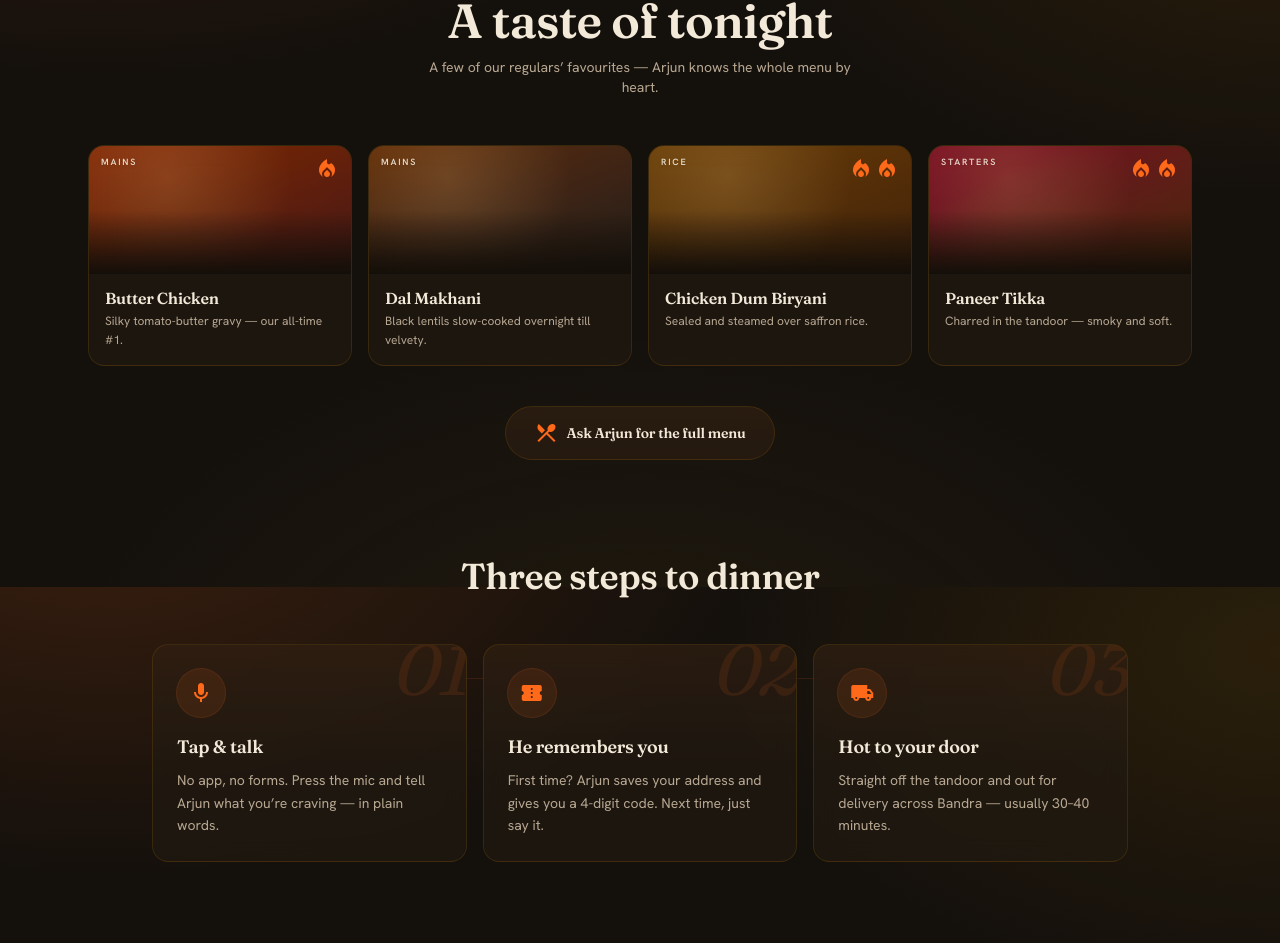
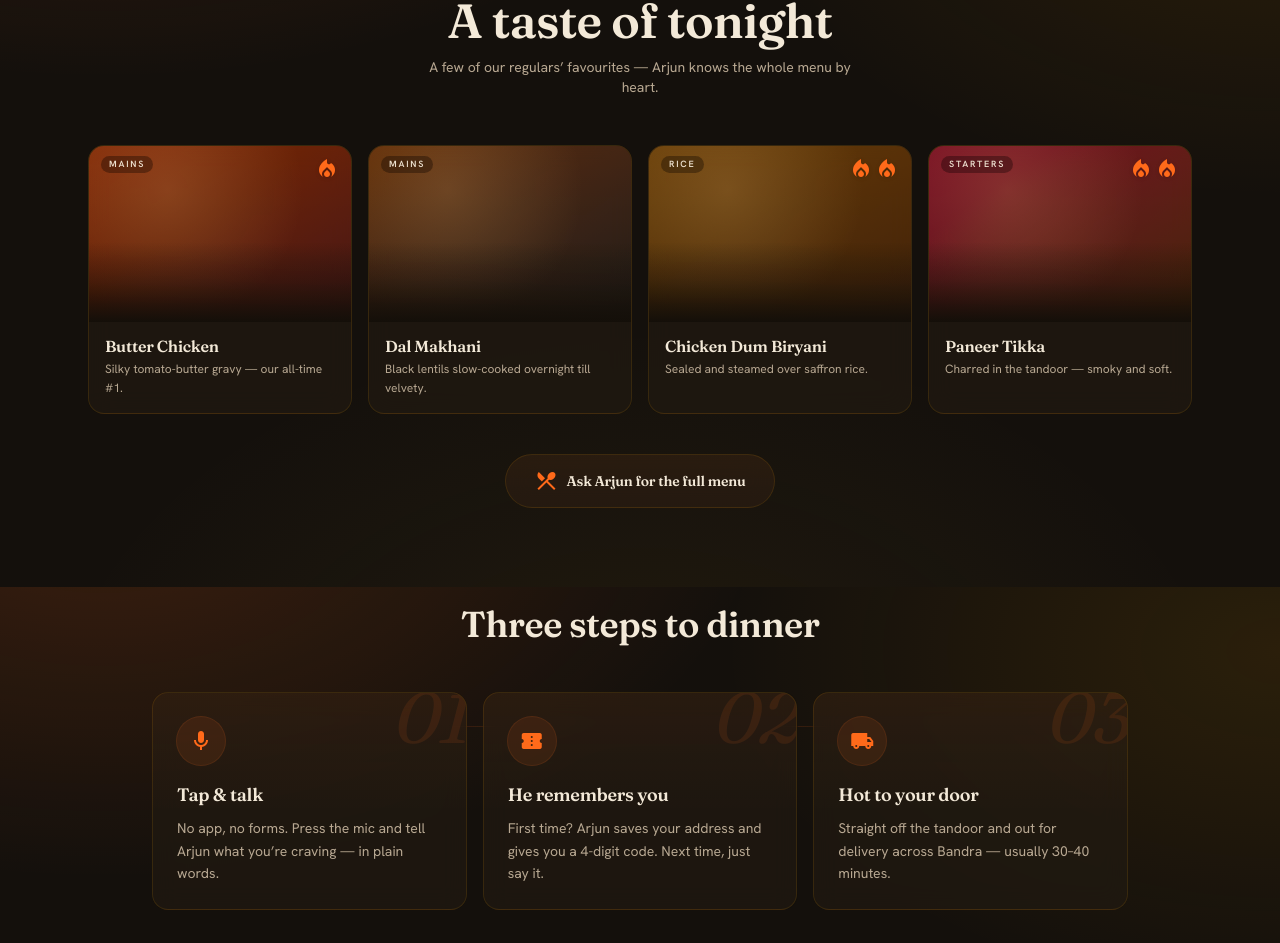
Before and after one commit to mohammed-usmani/OrderManagerFrontend, a Next.js app: page / in a window 1280 px wide. Shown: the part 1013-1956 px from the top of the page. Built offline with nearby package versions, Linux system fonts and the light colour scheme; no server answers; a web font is replaced by a local one.

Commit message:
Landing dish strip: show real menu photos from live API (popularity-ranked), curated fallback

```diff
--- a/src/app/page.tsx
+++ b/src/app/page.tsx
@@ -3,6 +3,7 @@
 import { useEffect, useState } from "react";
 import { useRouter } from "next/navigation";
 import { useAuth } from "@/contexts/AuthContext";
+import { api, type MenuItemAPI } from "@/lib/api";
 
 // Public-facing delivery zone (mirrors the seeded service areas).
 const DELIVERY_AREAS = [
@@ -10,14 +11,58 @@ const DELIVERY_AREAS = [
   "Santacruz West", "Bandra East", "BKC",
 ];
 
-// A curated taste of the menu (Arjun knows the full list). No hard prices here
-// so the landing never drifts from the live menu.
-const DISHES = [
-  { name: "Butter Chicken", blurb: "Silky tomato-butter gravy — our all-time #1.", accent: "from-orange-700/55 to-red-900/40", tag: "Mains", heat: 1 },
-  { name: "Dal Makhani", blurb: "Black lentils slow-cooked overnight till velvety.", accent: "from-amber-800/50 to-stone-800/40", tag: "Mains", heat: 0 },
-  { name: "Chicken Dum Biryani", blurb: "Sealed and steamed over saffron rice.", accent: "from-yellow-700/50 to-amber-900/40", tag: "Rice", heat: 2 },
-  { name: "Paneer Tikka", blurb: "Charred in the tandoor — smoky and soft.", accent: "from-rose-700/50 to-amber-800/35", tag: "Starters", heat: 2 },
+// Normalized card shape used by the "A taste of tonight" strip. `image` is the
+// live Cloudinary photo when available; `accent` is the warm gradient fallback.
+type Dish = { name: string; blurb: string; tag: string; heat: number; image: string | null; accent: string };
+
+const ACCENTS = [
+  "from-orange-700/55 to-red-900/40",
+  "from-amber-800/50 to-stone-800/40",
+  "from-yellow-700/50 to-amber-900/40",
+  "from-rose-700/50 to-amber-800/35",
 ];
+
+// Curated fallback — shown only if the live menu can't be reached or has no
+// photographed dishes yet. No hard prices so it never drifts from the menu.
+const FALLBACK_DISHES: Dish[] = [
+  { name: "Butter Chicken", blurb: "Silky tomato-butter gravy — our all-time #1.", tag: "Mains", heat: 1, image: null, accent: ACCENTS[0] },
+  { name: "Dal Makhani", blurb: "Black lentils slow-cooked overnight till velvety.", tag: "Mains", heat: 0, image: null, accent: ACCENTS[1] },
+  { name: "Chicken Dum Biryani", blurb: "Sealed and steamed over saffron rice.", tag: "Rice", heat: 2, image: null, accent: ACCENTS[2] },
+  { name: "Paneer Tikka", blurb: "Charred in the tandoor — smoky and soft.", tag: "Starters", heat: 2, image: null, accent: ACCENTS[3] },
+];
+
+function heatFromSpice(level: string | null | undefined): number {
+  switch ((level || "").toLowerCase()) {
+    case "hot":
+    case "very hot":
+    case "fiery":
+      return 3;
+    case "medium":
+    case "spicy":
+      return 2;
+    case "mild":
+      return 1;
+    default:
+      return 0;
+  }
+}
+
+// Pick the most enticing photographed dishes from the live menu.
+function toFeatured(menu: MenuItemAPI[]): Dish[] {
+  const withPhotos = menu
+    .filter((m) => m.available && m.image_url)
+    .sort((a, b) => (b.popularity ?? 0) - (a.popularity ?? 0))
+    .slice(0, 4);
+  if (withPhotos.length === 0) return FALLBACK_DISHES;
+  return withPhotos.map((m, i) => ({
+    name: m.name,
+    blurb: (m.taste_profile || m.description || "").trim() || "A house favourite.",
+    tag: m.category,
+    heat: heatFromSpice(m.spice_level),
+    image: m.image_url,
+    accent: ACCENTS[i % ACCENTS.length],
+  }));
+}
 
 const STEPS = [
   { icon: "mic", kicker: "01", title: "Tap & talk", description: "No app, no forms. Press the mic and tell Arjun what you’re craving — in plain words." },
@@ -43,11 +88,23 @@ export default function LandingPage() {
   const { isAuthenticated, user } = useAuth();
   const router = useRouter();
   const [openState, setOpenState] = useState<OpenState | null>(null);
+  const [dishes, setDishes] = useState<Dish[]>(FALLBACK_DISHES);
 
   // Only staff get redirected to the back-office; the public stays here.
   useEffect(() => {
     if (isAuthenticated && user?.is_admin) router.replace("/admin");
   }, [isAuthenticated, user, router]);
+
+  // Pull real, photographed dishes from the live menu (Cloudinary images the
+  // admin uploaded). Silently keep the curated fallback if it fails.
+  useEffect(() => {
+    let alive = true;
+    api
+      .getMenu()
+      .then((menu) => { if (alive) setDishes(toFeatured(menu)); })
+      .catch(() => {});
+    return () => { alive = false; };
+  }, []);
 
   // Live "open / closed" status in IST, refreshed each minute.
   useEffect(() => {
@@ -159,27 +216,37 @@ export default function LandingPage() {
         </div>
 
         <div className="grid grid-cols-2 lg:grid-cols-4 gap-3 md:gap-4">
-          {DISHES.map((d, i) => (
+          {dishes.map((d, i) => (
             <article
-              key={d.name}
+              key={`${d.name}-${i}`}
               className="reveal group rounded-2xl ember-card overflow-hidden transition-all duration-300 hover:-translate-y-1 hover:border-primary/30 hover:shadow-[0_18px_50px_-20px_rgba(255,106,26,0.45)]"
               style={{ animationDelay: `${i * 70}ms` }}
             >
-              <div className={`relative h-28 md:h-32 bg-gradient-to-br ${d.accent}`}>
-                <div className="absolute inset-0 bg-[radial-gradient(circle_at_30%_25%,rgba(255,200,120,0.18),transparent_60%)]" />
-                <div className="absolute inset-x-0 bottom-0 h-16 bg-gradient-to-t from-[#140f09] to-transparent" />
-                <span className="absolute top-2.5 left-3 text-[9px] font-semibold uppercase tracking-[0.2em] text-on-surface/90 drop-shadow">{d.tag}</span>
+              <div className={`relative h-36 md:h-44 bg-gradient-to-br ${d.accent}`}>
+                {d.image ? (
+                  // eslint-disable-next-line @next/next/no-img-element
+                  <img
+                    src={d.image}
+                    alt={d.name}
+                    loading="lazy"
+                    className="absolute inset-0 w-full h-full object-cover transition-transform duration-500 group-hover:scale-105"
+                  />
+                ) : (
+                  <div className="absolute inset-0 bg-[radial-gradient(circle_at_30%_25%,rgba(255,200,120,0.18),transparent_60%)]" />
+                )}
+                <div className="absolute inset-x-0 bottom-0 h-20 bg-gradient-to-t from-[#140f09] via-[#140f09]/40 to-transparent" />
+                <span className="absolute top-2.5 left-3 px-2 py-0.5 rounded-full bg-black/35 backdrop-blur-sm text-[9px] font-semibold uppercase tracking-[0.2em] text-on-surface/95">{d.tag}</span>
                 {d.heat > 0 && (
                   <span className="absolute top-2.5 right-3 inline-flex gap-0.5">
                     {Array.from({ length: d.heat }).map((_, j) => (
-                      <span key={j} className="material-symbols-outlined text-[12px] text-primary" style={{ fontVariationSettings: "'FILL' 1" }}>local_fire_department</span>
+                      <span key={j} className="material-symbols-outlined text-[13px] text-primary drop-shadow" style={{ fontVariationSettings: "'FILL' 1" }}>local_fire_department</span>
                     ))}
                   </span>
                 )}
               </div>
               <div className="px-4 py-3.5">
                 <h3 className="font-headline font-semibold text-on-surface text-base leading-tight mb-1">{d.name}</h3>
-                <p className="text-on-surface-variant text-xs leading-relaxed">{d.blurb}</p>
+                <p className="text-on-surface-variant text-xs leading-relaxed line-clamp-2">{d.blurb}</p>
               </div>
             </article>
           ))}
```
